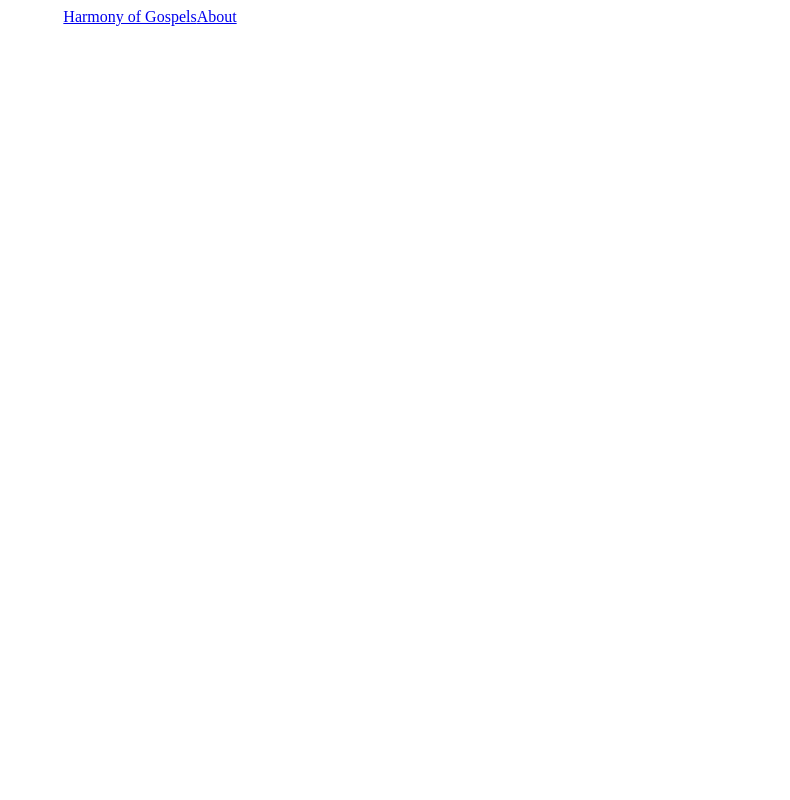
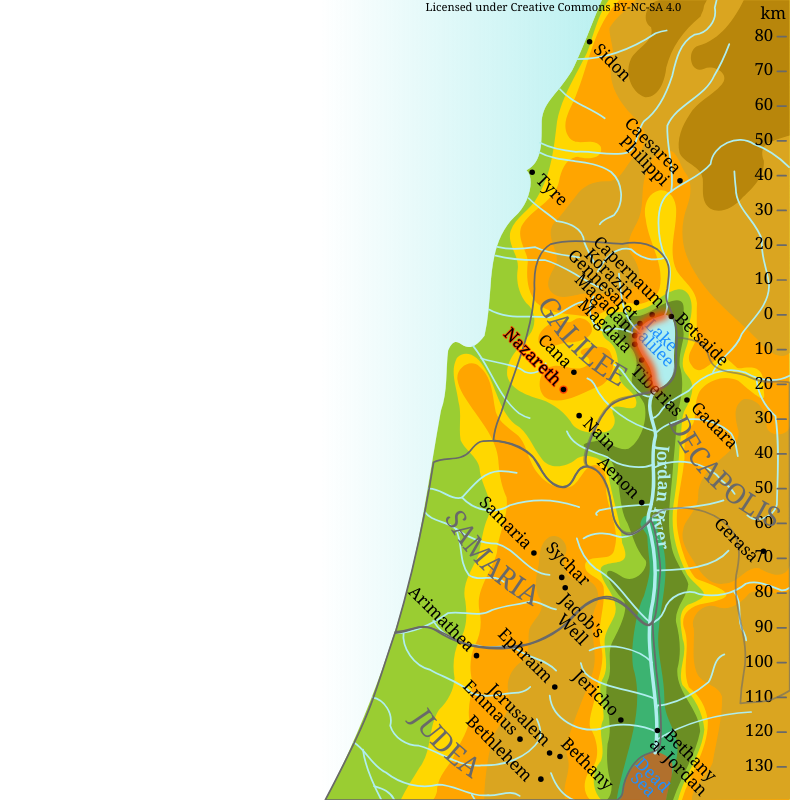
Before and after one commit to RichBernhardt/harmony-of-gospels, a Nuxt app: page / in a window 1280 px wide. Shown: the whole page, without its empty margins (490-1280 px from the left). Built offline with nearby package versions, Linux system fonts and the light colour scheme.

Commit message:
make harmony of gospel page be the home page

```diff
--- a/pages/about/index.vue
+++ /dev/null
@@ -1,12 +0,0 @@
-<template>
-  <div class="about">
-    <h1>This is an about page</h1>
-  </div>
-</template>
-
-<script>
-export default {
-
-}
-
-</script>
--- a/pages/harmony-of-gospels/index.vue
+++ /dev/null
@@ -1,52 +0,0 @@
-<template>
-  <main class="gospels-root">
-    <AccordionMain
-      v-for="(group,index) in gdata.htmlOutput"
-      :key="index"
-      v-bind="{
-        groupIndex: index,
-        groupTitle: (Object.keys(group)).toString()
-      }" />
-    <Map />
-    <!-- <ButtonMap /> -->
-    <!-- <ButtonMenu /> -->
-  </main>
-</template>
-
-<script>
-import { gdata } from "~/components/gdata";
-import AccordionMain from "~/components/AccordionMain";
-import Map from "~/components/Map"
-// import ButtonMap from "~/components/ButtonMap"
-// import ButtonMenu from "~/components/ButtonMenu"
-
-export default {
-
-  components: {
-    AccordionMain,
-    Map,
-    // ButtonMap,
-    // ButtonMenu
-  },
-
-  data () {
-    return {
-      gdata
-    }
-  },
-
-}
-</script>
-
-
-<style>
-html {
-  font-size: 100%;
-}
-
-/* .gospels-root {
-
-} */
-
-
-</style>
--- a/pages/index.vue
+++ b/pages/index.vue
@@ -1,38 +1,61 @@
 <template>
-  <div class="routes">
+  <main class="gospels-root">
     <!-- As the whole initialisation is lifecycle hook driven, it -->
     <!-- is cruical to have control over component creation order. -->
     <!-- Component creation order can be defined here. -->
     <timelineBuilder />
     <htmlOutput />
-    <nuxt-link to="/harmony-of-gospels">Harmony of Gospels</nuxt-link>
-    <nuxt-link to="/about">About</nuxt-link>
-  </div>
+    <AccordionMain
+      v-for="(group,index) in gdata.htmlOutput"
+      :key="index"
+      v-bind="{
+        groupIndex: index,
+        groupTitle: (Object.keys(group)).toString()
+      }" />
+    <Map />
+    <!-- <ButtonMap /> -->
+    <!-- <ButtonMenu /> -->
+  </main>
 </template>
 
 <script>
+import { gdata } from "~/components/gdata";
 import timelineBuilder from "~/components/TimelineBuilder";
 import htmlOutput from "~/components/HtmlOutput";
+import AccordionMain from "~/components/AccordionMain";
+import Map from "~/components/Map"
+// import ButtonMap from "~/components/ButtonMap"
+// import ButtonMenu from "~/components/ButtonMenu"
 
 export default {
+
   components: {
     timelineBuilder,
-    htmlOutput
-  }
+    htmlOutput,
+    AccordionMain,
+    Map,
+    // ButtonMap,
+    // ButtonMenu
+  },
+
+  data () {
+    return {
+      gdata
+    }
+  },
+
 }
 </script>
 
 
-<style scoped>
-
+<style>
 html {
   font-size: 100%;
 }
 
-.routes {
-  display: flex;
-  justify-content: center;
-  flex-wrap: wrap;
-}
+/* .gospels-root {
+
+} */
+
 
 </style>
```
